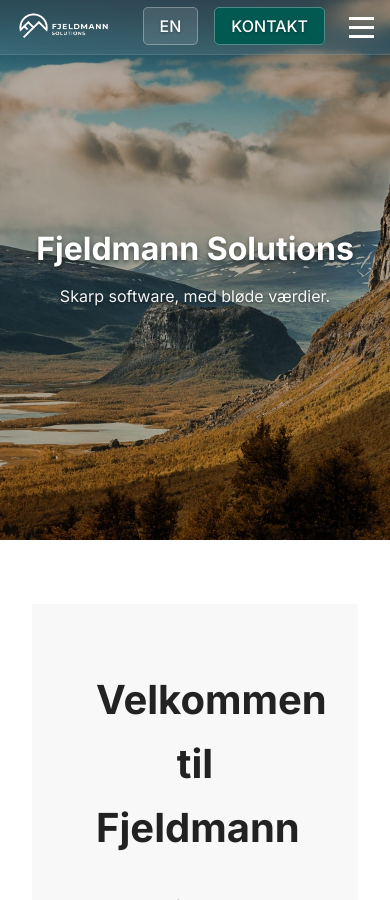
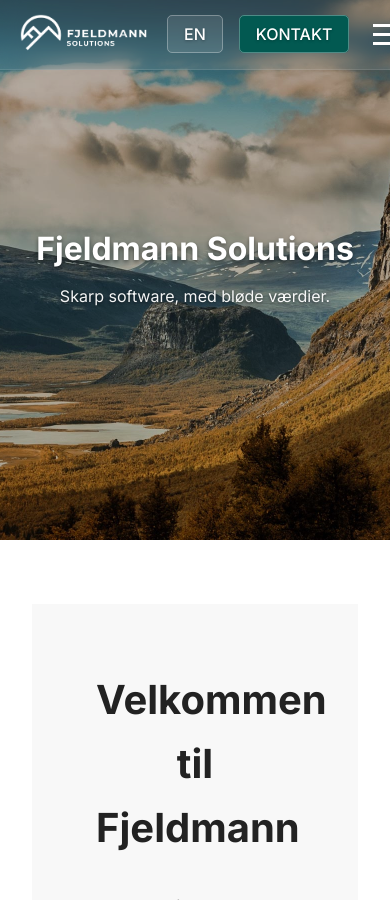
Before and after one commit to Fjeldmann/fjeldmann.github.io, a Jekyll site: the page built from _da/index.md, in a window 390 px wide and 900 px high. Built offline with Jekyll 4.4.1, drawn with Linux system fonts in a browser that asks for light colours; our own code applies the rules of GitHub Pages for plain Markdown files.

Commit message:
style(mobile): make logo larger for and fix nav menu link text colour

```diff
--- a/assets/css/main.scss
+++ b/assets/css/main.scss
@@ -377,6 +377,12 @@ body {
         padding: 2rem 0;
     }
 
+    .nav-link {
+        color: var(--light-gray)!important; /* Blue-fir for scrolled/inner pages */
+        text-shadow: none;
+    }
+
+
     .nav-menu.active {
         left: 0;
     }
@@ -415,9 +421,6 @@ body {
         padding: 0.6rem 1rem;
     }
 
-    .logo-image {
-        height: 40px;
-    }
 }
 
 @media screen and (max-width: 480px) {
@@ -429,9 +432,6 @@ body {
         font-size: 1rem;
     }
 
-    .logo-image {
-        height: 35px;
-    }
 }
 
 /* Page Header Styles */
```
